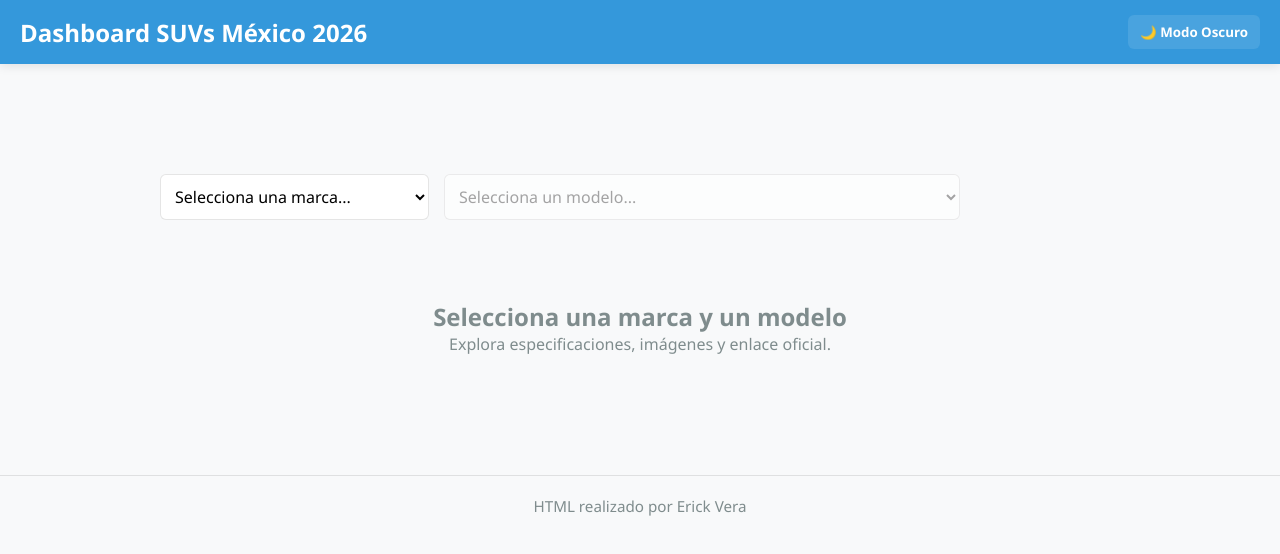
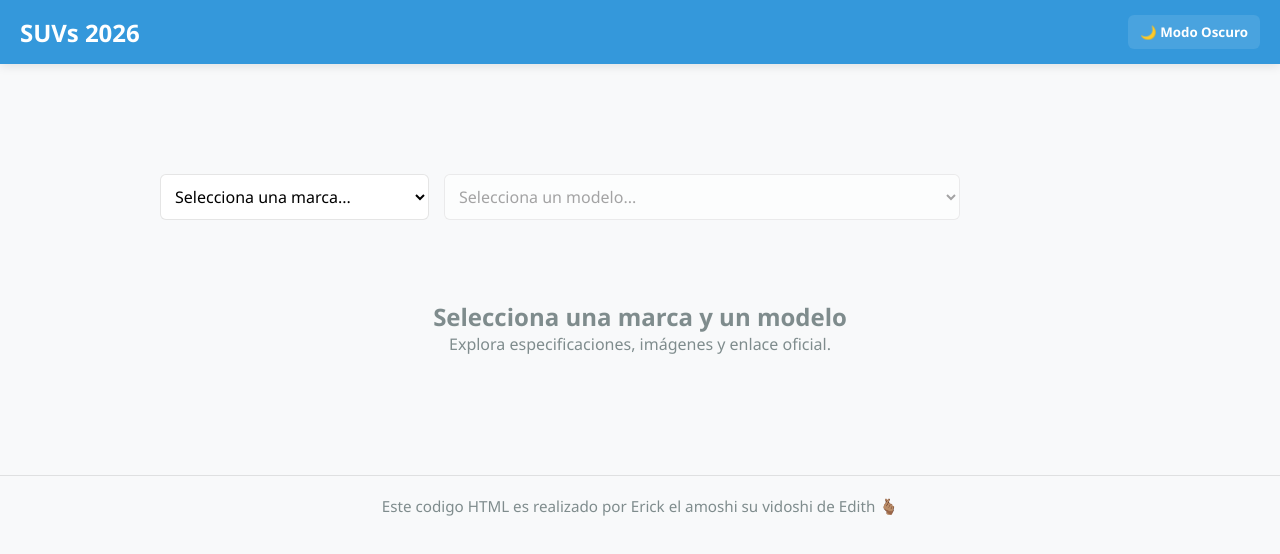
Before and after one commit to everafotografia-cpu/dashboard-suv, a plain HTML site: page index.html in a window 1280 px wide. Drawn offline with nearby package versions, Linux system fonts and the light colour scheme.

Commit message:
Actualización automática del dashboard

```diff
--- a/index.html
+++ b/index.html
@@ -3,7 +3,7 @@
 <head>
   <meta charset="UTF-8" />
   <meta name="viewport" content="width=device-width, initial-scale=1.0"/>
-  <title>Dashboard SUVs! México 2026</title>
+  <title>SUVs 2026</title>
   <script src="https://cdn.jsdelivr.net/npm/chart.js"></script>
   <style>
     :root {
@@ -258,7 +258,7 @@
 <body>
 
   <div class="header">
-    <h1>Dashboard SUVs México 2026</h1>
+    <h1>SUVs 2026</h1>
     <button class="theme-toggle" id="themeToggle">🌙 Modo Oscuro</button>
   </div>
 
@@ -281,7 +281,7 @@
   </div>
 
   <div class="footer">
-    HTML realizado por Erick Vera
+    Este codigo HTML es realizado por Erick el amoshi su vidoshi de Edith 🫰🏽
   </div>
 
   <script>
```
